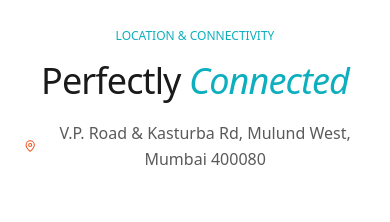
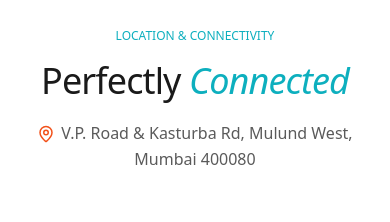
Before and after one commit to MeetMavani/Imperial, a Next.js app: page / in a window 390 px wide. Shown: the part 5880-6102 px from the top of the page. Built offline with nearby package versions, Linux system fonts and the light colour scheme; no server answers.

Commit message:
Fix MapPin icon positioning to sit inline with the centered address text

```diff
--- a/next/components/Location.tsx
+++ b/next/components/Location.tsx
@@ -92,9 +92,9 @@ const Location: React.FC = () => {
           </h2>
           <p
             data-reveal
-            className="text-muteink text-base md:text-lg leading-relaxed mt-5 flex items-center justify-center gap-2"
+            className="text-muteink text-base md:text-lg leading-relaxed mt-5 text-center"
           >
-            <MapPin size={16} className="text-ember" />
+            <MapPin size={18} className="text-ember inline-block mr-1.5 align-middle -mt-0.5" />
             {CONTACT.address}
           </p>
         </div>
```
